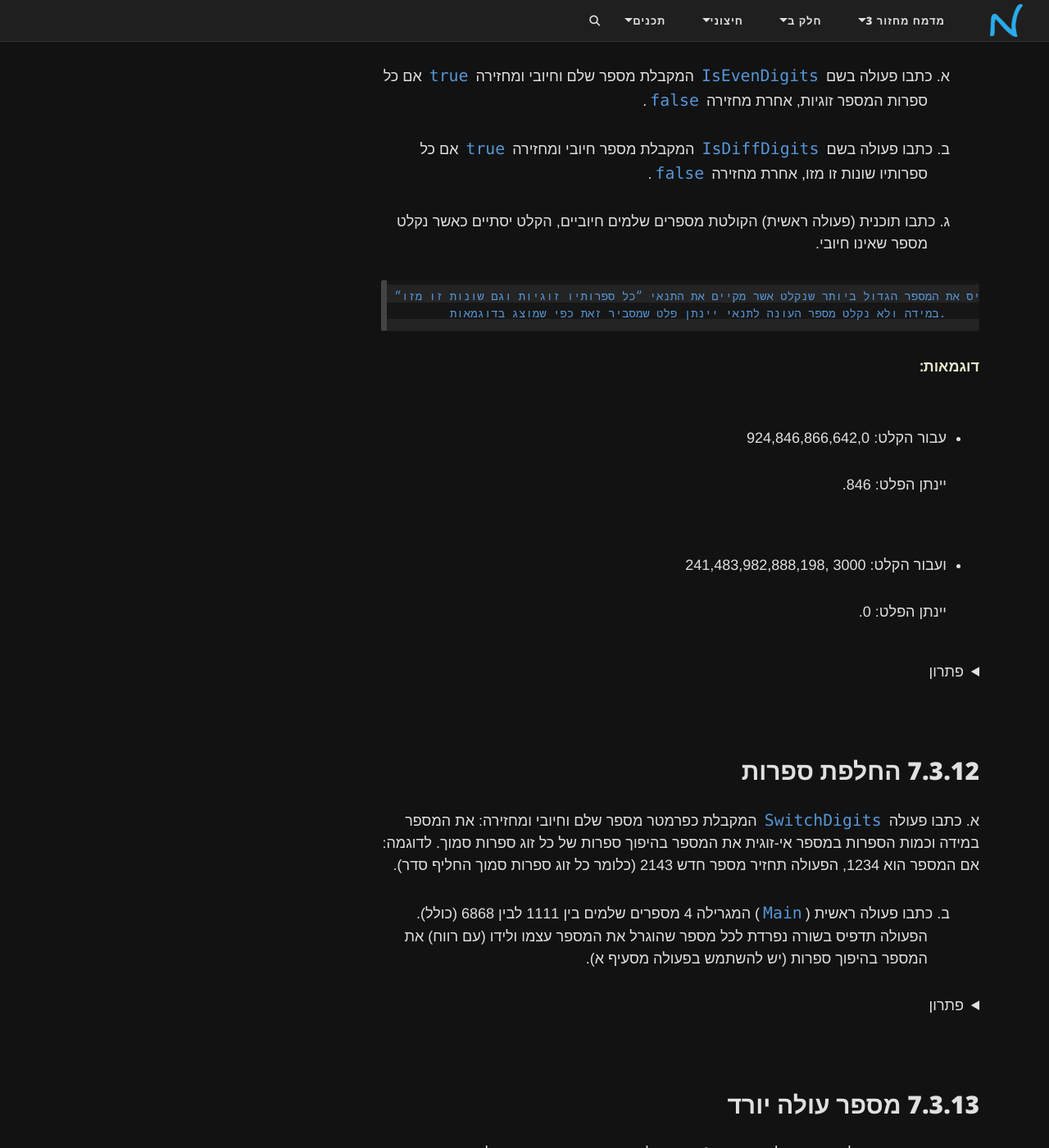
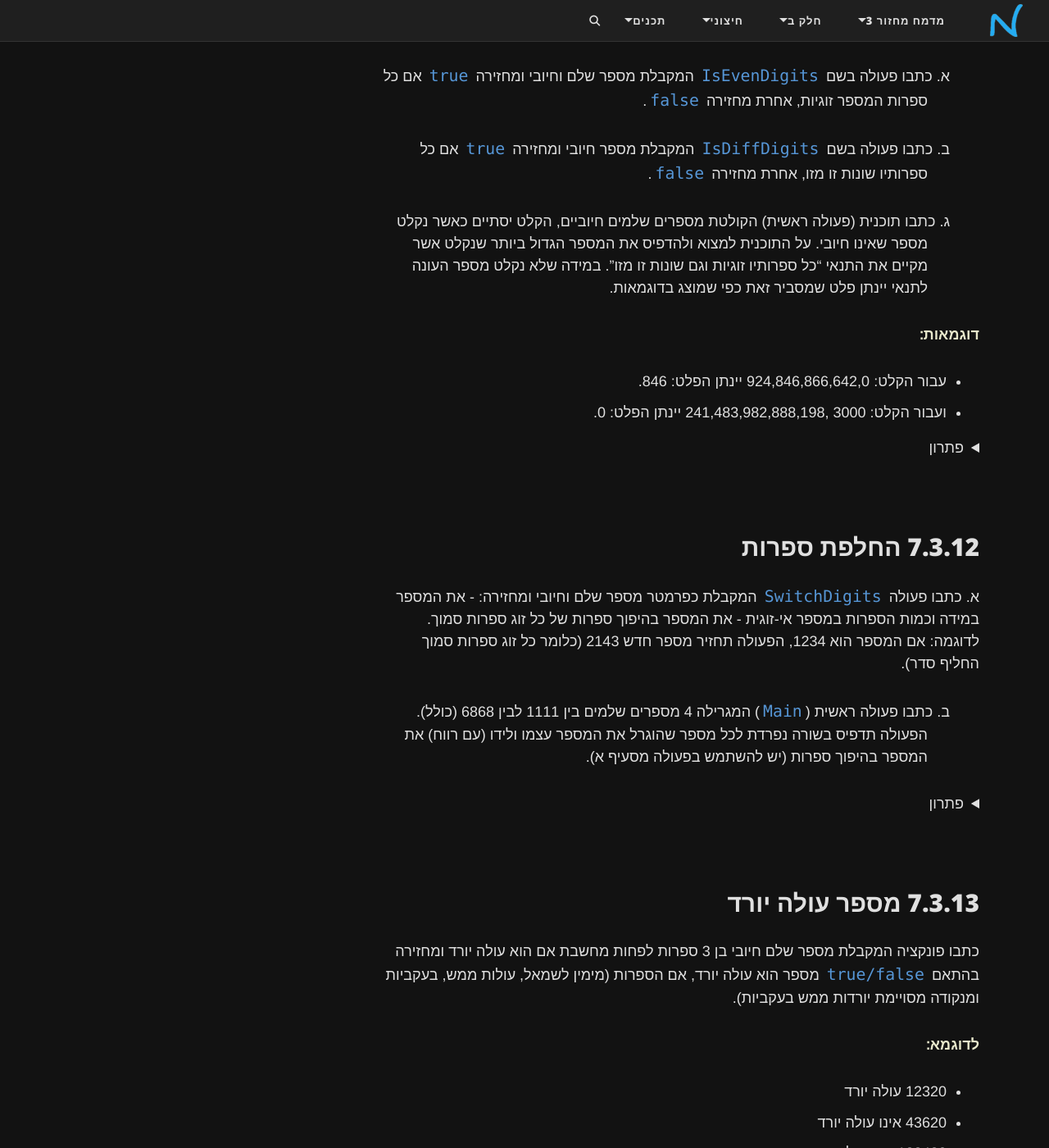
Before and after one commit to 3strategy/BeautifulYesodot, a Jekyll site: the page built from cs2/Chapter7Ex7.3withSolutions.md, in a window 1280 px wide and 1400 px high, scrolled down 6548 px. Shown: the whole window at 82% size. Built offline with Jekyll 4.4.1, drawn with Linux system fonts in a browser that asks for light colours; comment, search, counter and statistics services are not loaded.

Commit message:
fix to טבלת מעקב 7.3.8

```diff
--- a/cs2/Chapter7Ex7.3withSolutions.md
+++ b/cs2/Chapter7Ex7.3withSolutions.md
@@ -286,11 +286,13 @@
 <details markdown="1"><summary>פתרון</summary>
 
 טבלת מעקב עבור Equal1(578, 35):
-|שלב | n1  | n2 | n1!=0 && n2!=0 | פעולה
-|-----|-----|----|----------------|---------------------------
-|1    | 578 | 35 | true           | n1=578/10=57, n2=35/10=3
-|2    | 57  | 3  | true           | n1=57/10=5,  n2=3/10=0
-|3    | 5   | 0  | false          | יציאה מהלולאה
+
+|שלב | n1  | n2 | n1!=0 && n2!=0 | פעולה                      |
+|-----|-----|----|----------------|---------------------------|
+|1    | 578 | 35 | true           | n1=578/10=57, n2=35/10=3  |
+|2    | 57  | 3  | true           | n1=57/10=5,  n2=3/10=0   |
+|3    | 5   | 0  | false          | יציאה מהלולאה            |
+{: .table-en}
 
 תוצאת הפעולה: n1==0 && n2==0 → 5==0 && 0==0 → **false**
 
@@ -320,6 +322,7 @@
 <details markdown="1"><summary>פתרון</summary>
 
 **טענת כניסה:** הפעולה מקבלת שני מספרים חיוביים שלמים
+
 **טענת יציאה:** מחזירה true אם לשני המספרים אותו מספר ספרות, אחרת false
 
 </details>
@@ -457,10 +460,11 @@
 
 ## 7.3.10 ספרות חוזרות במספר
 <!-- במקור שאלה 6 מהכנות למבחן - שהושמטה. -->
+
 {: .subq}
 א. 	כתבו פעולה המקבלת כפרמטר מספר שלם חיובי num וספרה digit.
-		הפעולה תחזיר כמה פעמים הספרה digit מופיעה במספר.
-**דוגמא**: עבור המספר 123532 והספרה 3 יוחזר הערך 2, מאחר שהספרה 3 מופיעה פעמיים.
+	הפעולה תחזיר כמה פעמים הספרה digit מופיעה במספר.
+    **דוגמא**: עבור המספר 123532 והספרה 3 יוחזר הערך 2, מאחר שהספרה 3 מופיעה פעמיים.
 
 {: .subq}
 ב. 	כתבו פעולה ראשית המגרילה 5 זוגות מספרים:
@@ -509,16 +513,13 @@
 
 {: .subq}
 ג. 	כתבו תוכנית (פעולה ראשית) הקולטת מספרים שלמים חיוביים, הקלט יסתיים כאשר נקלט מספר שאינו חיובי.
-
-    על התוכנית למצוא ולהדפיס את המספר הגדול ביותר שנקלט אשר מקיים את התנאי ״כל ספרותיו זוגיות וגם שונות זו מזו״.
- 	במידה ולא נקלט מספר העונה לתנאי יינתן פלט שמסביר זאת כפי שמוצג בדוגמאות.
+ 	על התוכנית למצוא ולהדפיס את המספר הגדול ביותר שנקלט אשר מקיים את התנאי "כל ספרותיו זוגיות וגם שונות זו מזו".
+ 	במידה שלא נקלט מספר העונה לתנאי יינתן פלט שמסביר זאת כפי שמוצג בדוגמאות.
 
 **דוגמאות:**
 - עבור הקלט: 924,846,866,642,0
-
     יינתן הפלט: 846.
 - ועבור הקלט: 3000 ,241,483,982,888,198
-
     יינתן הפלט: 0.
 
 
@@ -582,12 +583,12 @@
 <!-- במקור שאלה 8 שנמחקה ממטלת תרגול למבחן יסודות מחזור 3 -->
 {: .subq}
 א.	כתבו פעולה `SwitchDigits` המקבלת כפרמטר מספר שלם וחיובי ומחזירה:
-את המספר במידה וכמות הספרות במספר אי-זוגית
-את המספר בהיפוך ספרות של כל זוג ספרות סמוך. לדוגמה: אם המספר הוא 1234, הפעולה תחזיר מספר חדש 2143  (כלומר כל זוג ספרות סמוך החליף סדר).
+    - את המספר במידה וכמות הספרות במספר אי-זוגית
+    - את המספר בהיפוך ספרות של כל זוג ספרות סמוך. לדוגמה: אם המספר הוא 1234, הפעולה תחזיר מספר חדש 2143  (כלומר כל זוג ספרות סמוך החליף סדר).
 
 {: .subq}
-ב.	כתבו פעולה ראשית (`Main`) המגרילה 4 מספרים שלמים בין 1111 לבין 6868 (כולל).
-הפעולה תדפיס בשורה נפרדת לכל מספר שהוגרל את המספר עצמו ולידו (עם רווח) את המספר בהיפוך ספרות (יש להשתמש בפעולה מסעיף א).
+ב. כתבו פעולה ראשית (`Main`) המגרילה 4 מספרים שלמים בין 1111 לבין 6868 (כולל).
+    הפעולה תדפיס בשורה נפרדת לכל מספר שהוגרל את המספר עצמו ולידו (עם רווח) את המספר בהיפוך ספרות (יש להשתמש בפעולה מסעיף א).
 
 
 <details markdown="1"><summary>פתרון</summary>
```
Also changed, not shown: other parts of cs2/Chapter7Ex7.3withSolutions.md (+2 -3 lines).
